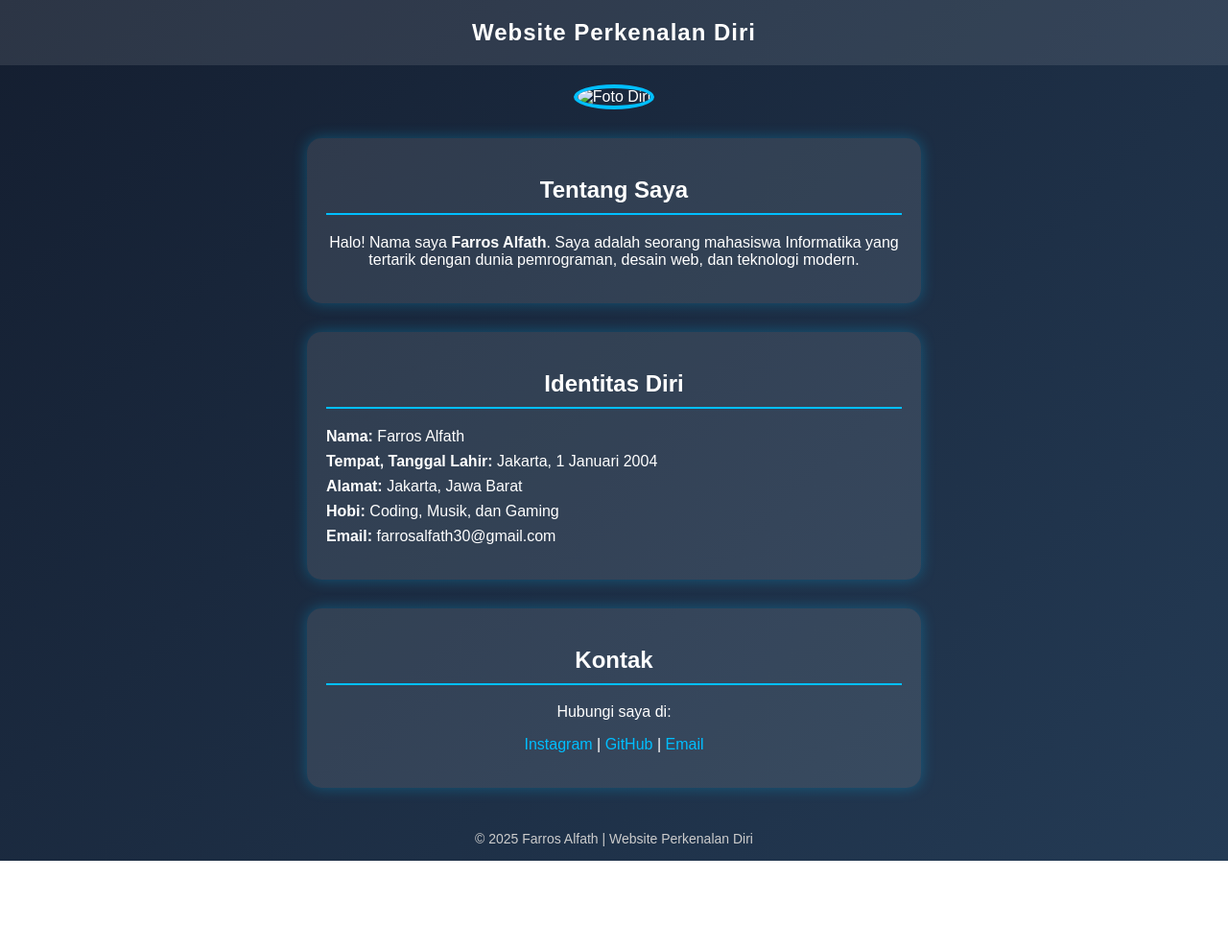
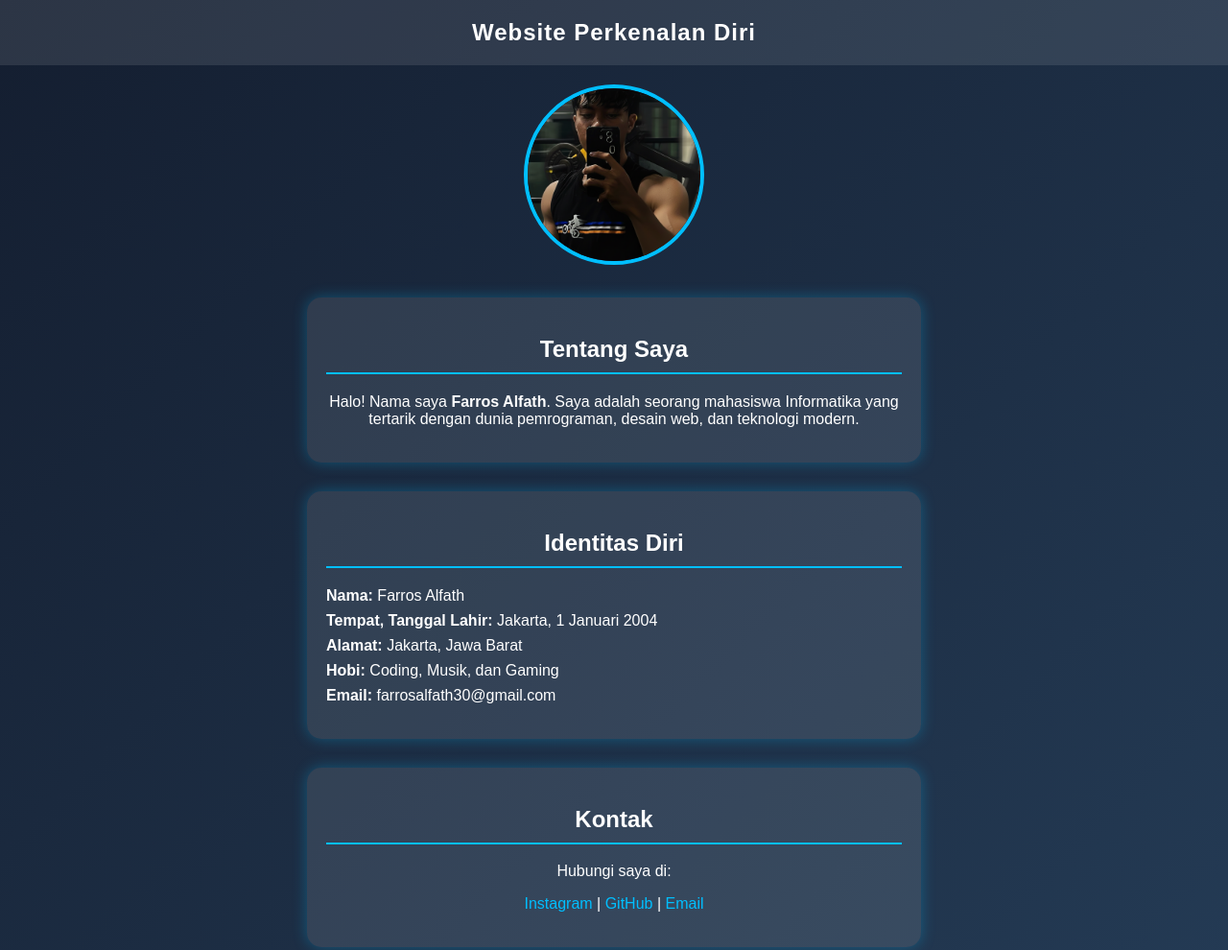
Before and after one commit to farrosalfath/website-perkenalan, a plain HTML site: page index.html in a window 1280 px wide. Shown: the top 990 px of the page at 96% size. Before the commit the page ends 897 px from the top, so only its background shows below. Drawn offline with Linux system fonts and the light colour scheme.

Commit message:
Update index.html

```diff
--- a/index.html
+++ b/index.html
@@ -79,7 +79,7 @@
         Website Perkenalan Diri
     </header>
 
-    <img src="foto-saya.jpg" alt="Foto Diri">
+    <img src="foto-saya.png" alt="Foto Diri">
 
     <section>
         <h2>Tentang Saya</h2>
```
